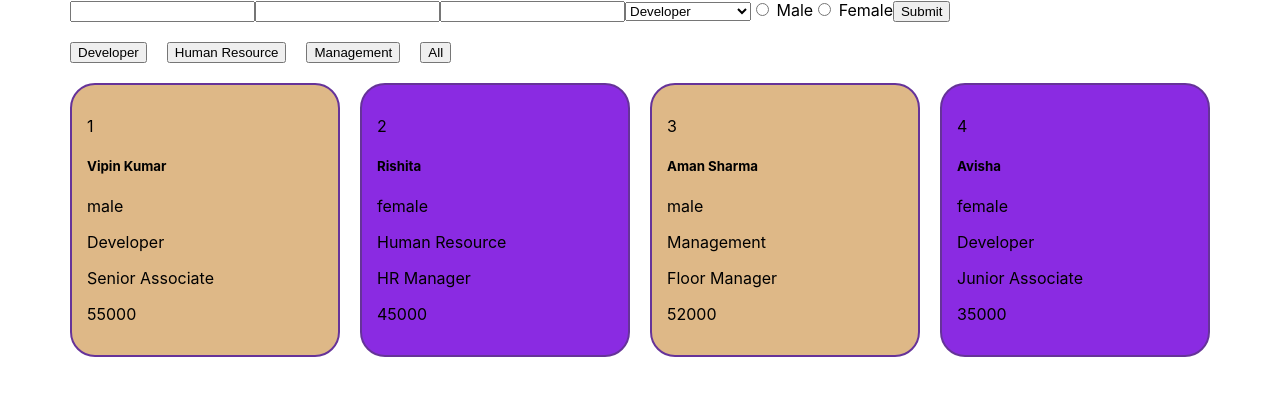
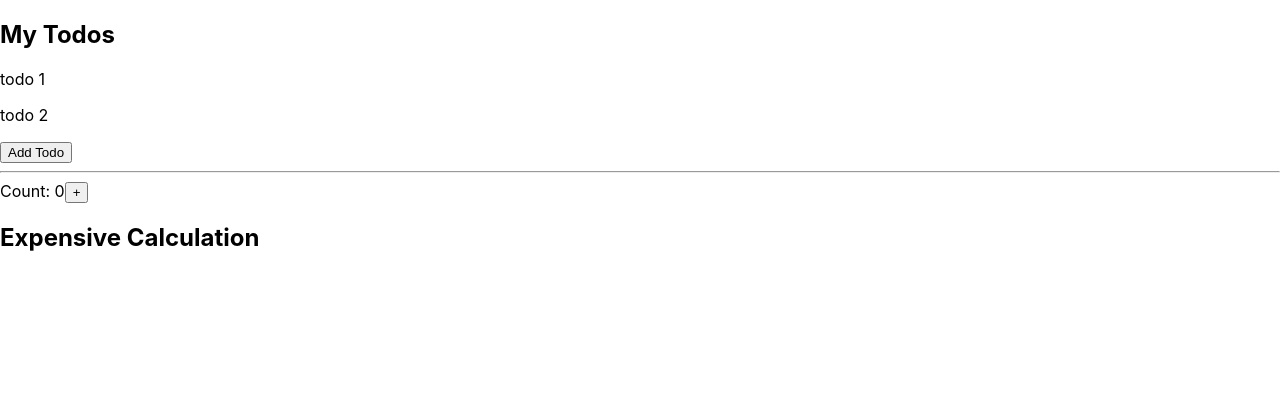
Before and after one commit to vipink28/react-basics-jan, a React (Create React App) app: page / in a window 1280 px wide. Shown: the top 396 px of the page. Built offline with nearby package versions, Linux system fonts and the light colour scheme.

Commit message:
course completed

```diff
--- a/src/App.js
+++ b/src/App.js
@@ -1,4 +1,4 @@
-import React from 'react';
+import React, { createContext, useEffect } from 'react';
 import './App.css';
 import Header from './components/Header';
 import ReactState from './components/ReactState';
@@ -6,11 +6,39 @@ import StudentsList from './components/StudentsList';
 import ReactProps from './components/ReactProps';
 import Form from './components/Form';
 import StaffList from './components/StaffList';
+import { AppProvider } from './context/AppContext';
+import Counter from './components/Counter';
+import TodoMain from './components/TodoMain';
+import { useLocalStorage } from './hooks/customHook';
+
+export const MyContext = createContext();
+
 
 function App() {
+  const [local, setLocal] = useLocalStorage("user", "vipin");
+
+
+
+  useEffect(() => {
+    setLocal("Vipin Kumar");
+  }, [])
+
+  console.log(local);
+
   return (
     <>
-      <StaffList />
+
+      <TodoMain />
+      {/* <AppProvider>
+        <MyContext.Provider value="Hello Context">
+          <Counter />
+          <Header />
+          <ReactState />
+          <StudentsList />
+        </MyContext.Provider>
+
+        <StaffList />
+      </AppProvider> */}
       {/* <Form />
       <ReactProps />
       <Header />
--- /dev/null
+++ b/src/components/Counter.jsx
@@ -0,0 +1,36 @@
+import React, { useReducer } from 'react';
+
+const reducer = (state, action) => {
+    switch (action.type) {
+        case "INCREMENT": return state + 1;
+        case "DECREMENT": return state - 1;
+        case "RESET": return 0;
+        case "INCBY5": return action.payload;
+        default: return state;
+    }
+}
+
+// action is an object which has two properties - type and payload.
+// dispatch function excepts action as an argument.
+// action syntax
+//  {
+//     type: "INCREMENT",
+//     payload: ""
+// }
+
+function Counter(props) {
+    // useReducer
+    const [state, dispatch] = useReducer(reducer, 0)
+
+    return (
+        <div>
+            <h2>{state}</h2>
+            <button onClick={() => { dispatch({ type: "INCREMENT" }) }} >Increment</button>
+            <button onClick={() => { dispatch({ type: "DECREMENT" }) }}>Decrement</button>
+            <button onClick={() => { dispatch({ type: "RESET" }) }}>Reset</button>
+            <button onClick={() => { dispatch({ type: "INCBY5", payload: 10 }) }}>Increment by 5</button>
+        </div>
+    );
+}
+
+export default Counter;
--- a/src/components/Header.jsx
+++ b/src/components/Header.jsx
@@ -1,3 +1,6 @@
+import { useContext } from "react";
+import { MyContext } from "../App";
+
 function Header() {
     var title = "React Learning"
     var bgPrimary = "bg-primary";
@@ -9,9 +12,11 @@ function Header() {
     }
 
     // condition ? true statement:falsestatement
+    const myData = useContext(MyContext);
 
     return (
         <div className={isHeader ? "bg-primary" : "bg-secondary"}>
+            <h1>{myData}</h1>
             <h2>Header Component</h2>
             <h3 style={styleObj}>{title}</h3>
         </div>
--- a/src/components/StudentsList.jsx
+++ b/src/components/StudentsList.jsx
@@ -1,5 +1,6 @@
-import React, { useState } from 'react';
+import React, { useContext, useState } from 'react';
 import Row from './Row';
+import AppContext from '../context/AppContext';
 
 function StudentsList(props) {
     const data = [
@@ -18,8 +19,11 @@ function StudentsList(props) {
         setStudentsData(filteredArray);
     }
 
+    const contextData = useContext(AppContext);
+
     return (
         <div>
+            <h1>{contextData}</h1>
             <table>
                 <thead>
                     <tr>
--- /dev/null
+++ b/src/components/Todo.jsx
@@ -0,0 +1,17 @@
+import React from 'react';
+
+function Todo({ todos, addTodo }) {
+    console.log("Todo rendered");
+    return (
+        <>
+            <h2>My Todos</h2>
+            {todos.map((todo, index) => {
+                return <p key={index}>{todo}</p>;
+            })}
+
+            <button onClick={addTodo}>Add Todo</button>
+        </>
+    );
+}
+
+export default React.memo(Todo);
--- /dev/null
+++ b/src/components/TodoMain.jsx
@@ -0,0 +1,46 @@
+import React, { useCallback, useMemo, useState } from 'react';
+import Todo from './Todo';
+
+const expensiveCalculation = (num) => {
+    console.log("Calculating...");
+    for (let i = 0; i < 1000000000; i++) {
+        num += 1;
+    }
+    return num;
+};
+
+
+function TodoMain(props) {
+    const [count, setCount] = useState(0);
+    const [todos, setTodos] = useState(["todo 1", "todo 2"]);
+
+    const calculation = useMemo(() => { expensiveCalculation(count) }, [count]);
+    // const calculation = expensiveCalculation(count);
+
+    const increment = () => {
+        setCount((c) => c + 1);
+    };
+
+    const addTodo = useCallback(() => {
+        setTodos((t) => [...t, "New Todo"]);
+    }, [todos]);
+
+    console.log("Todo Main rendered");
+
+    return (
+        <>
+            <Todo todos={todos} addTodo={addTodo} />
+
+            <hr />
+            <div>
+                Count: {count}
+                <button onClick={increment}>+</button>
+
+                <h2>Expensive Calculation</h2>
+                {calculation}
+            </div>
+        </>
+    );
+}
+
+export default TodoMain;
--- /dev/null
+++ b/src/context/AppContext.js
@@ -0,0 +1,13 @@
+import { createContext } from "react";
+
+const AppContext = createContext();
+
+export const AppProvider = ({ children }) => {
+    return (
+        <AppContext.Provider value="hello new context">
+            {children}
+        </AppContext.Provider>
+    )
+}
+
+export default AppContext;
--- /dev/null
+++ b/src/hooks/customHook.js
@@ -0,0 +1,15 @@
+import { useState } from "react";
+
+export const useLocalStorage = (key, initialValue) => {
+    const [value, setValue] = useState(() => {
+        const storedValue = localStorage.getItem(key);
+        return storedValue ? JSON.parse(storedValue) : initialValue;
+    });
+
+    const updateValue = (newValue) => {
+        setValue(newValue);
+        localStorage.setItem(key, JSON.stringify(newValue));
+    };
+
+    return [value, updateValue];
+};
```
